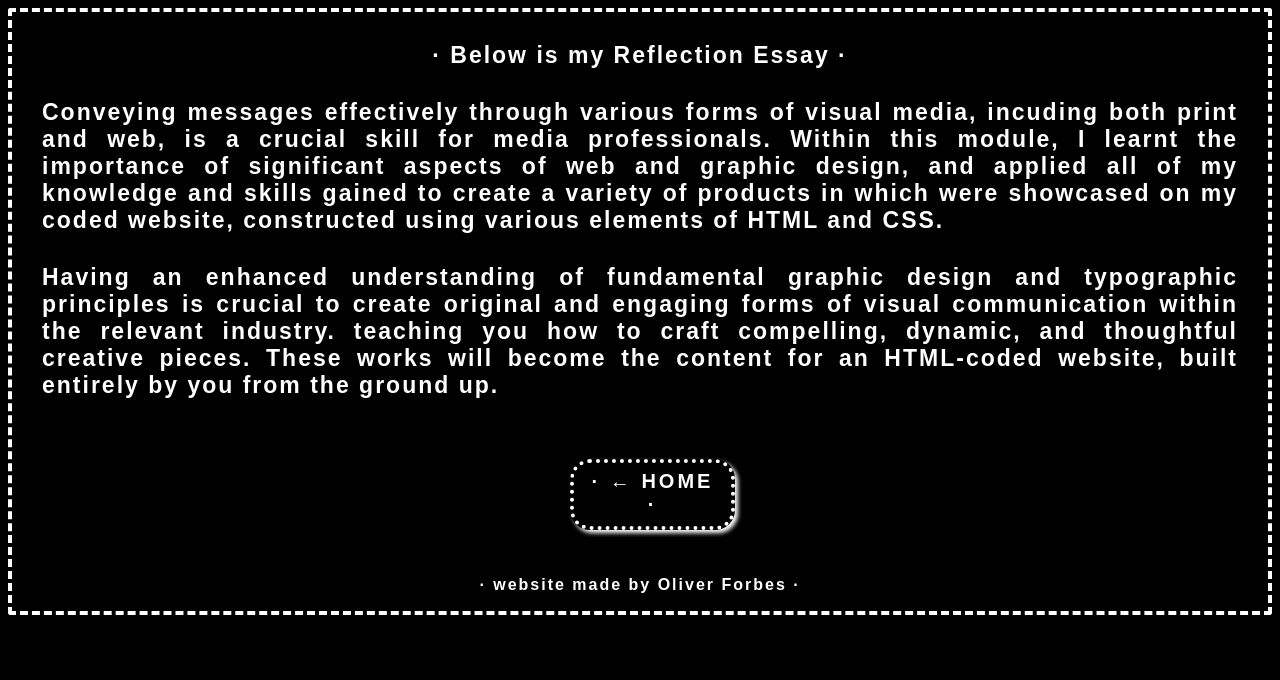
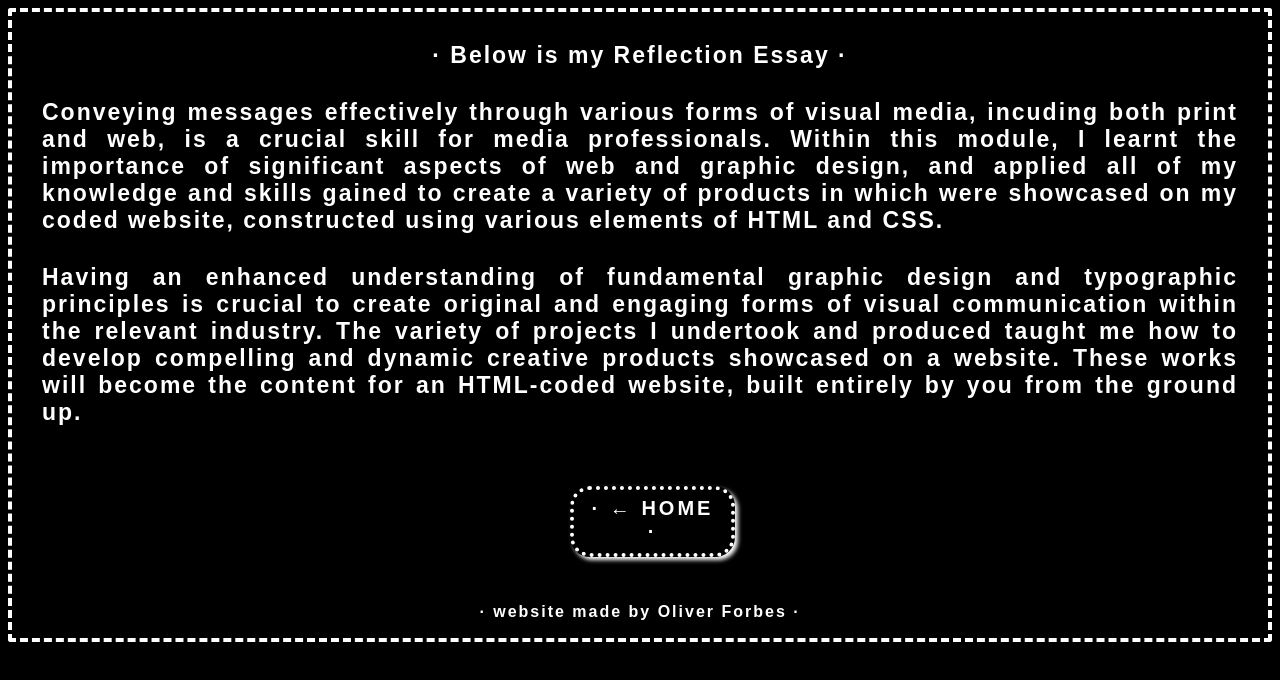
Before and after one commit to o2-forbes/Website-Project, a plain HTML site: page Reflection.html in a window 1280 px wide. Drawn offline with Linux system fonts and the light colour scheme; a web font is replaced by a local one.

Commit message:
Update Reflection.html

```diff
--- a/Reflection.html
+++ b/Reflection.html
@@ -30,8 +30,8 @@
 
         <p class="CARP-text">
             Having an enhanced understanding of fundamental graphic design and typographic principles is crucial to create original
-            and engaging forms of visual communication within the relevant industry.
-            teaching you how to craft compelling, dynamic, and thoughtful creative pieces.
+            and engaging forms of visual communication within the relevant industry. The variety of
+            projects I undertook and produced taught me how to develop compelling and dynamic creative products showcased on a website.
             These works will become the content for an HTML-coded website, built entirely by you from the ground up.
         </p>
 
```
